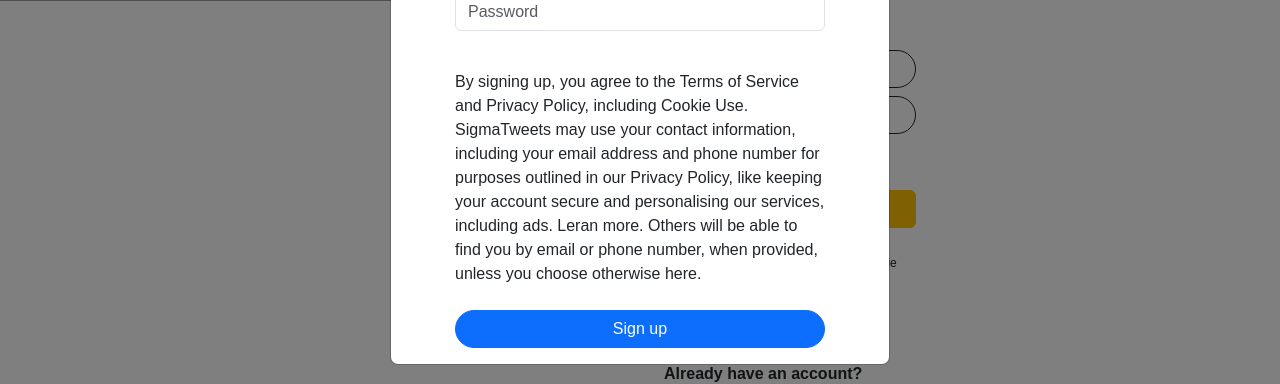
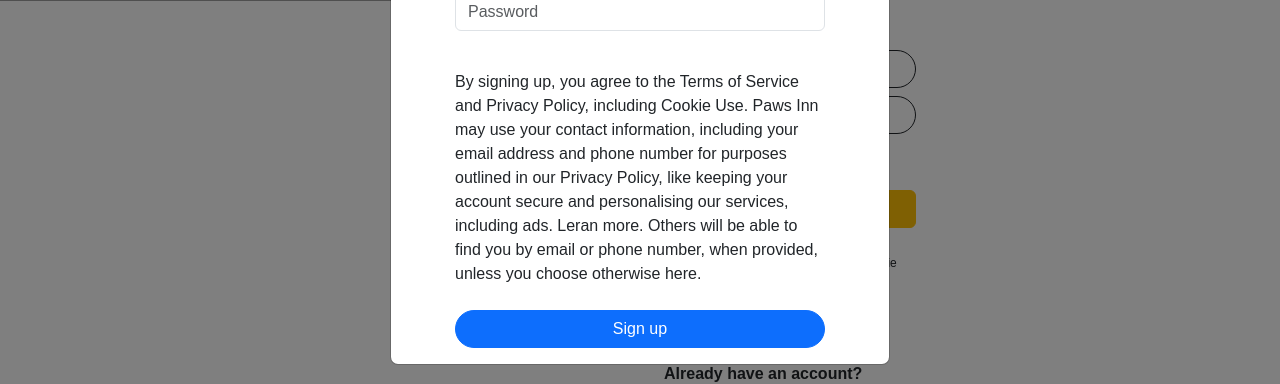
Before and after one commit to AmirRosli/paws-inn-v2, a React (Vite) app: page / in a window 1280 px wide. Both pictures are taken after a click on the button "Create an account". Shown: the part 299-683 px from the top of the page. Built offline with nearby package versions, Linux system fonts and the light colour scheme; no server answers; grey boxes are pictures that could not be loaded.

Commit message:
update auth page

```diff
--- a/src/pages/AuthPage.jsx
+++ b/src/pages/AuthPage.jsx
@@ -131,7 +131,7 @@
                                 />
                             </Form.Group>
                             <p style={{ fontSize: "12" }}>
-                                By signing up, you agree to the Terms of Service and Privacy Policy, including Cookie Use. SigmaTweets may use your contact information, including your email address and phone number for purposes outlined in our Privacy Policy, like keeping your account secure and personalising our services, including ads. Leran more. Others will be able to find you by email or phone number, when provided, unless you choose otherwise here.
+                                By signing up, you agree to the Terms of Service and Privacy Policy, including Cookie Use. Paws Inn may use your contact information, including your email address and phone number for purposes outlined in our Privacy Policy, like keeping your account secure and personalising our services, including ads. Leran more. Others will be able to find you by email or phone number, when provided, unless you choose otherwise here.
                             </p>
 
                             <Button className="rounded-pill" type="submit">
```
